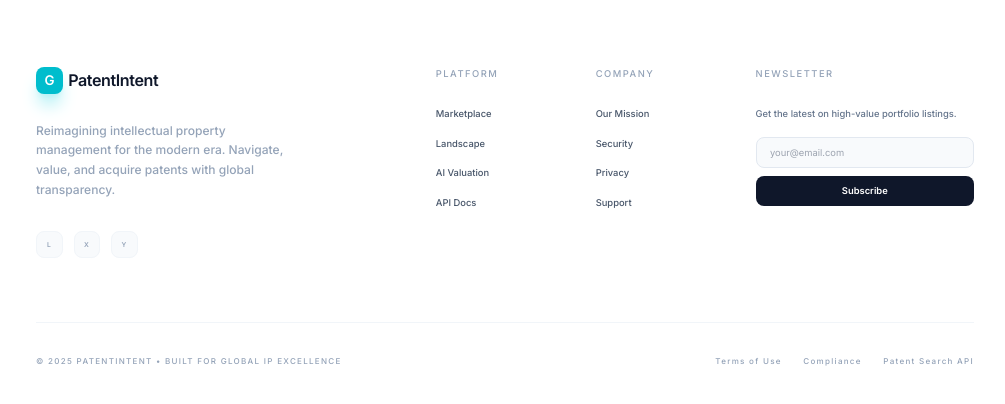
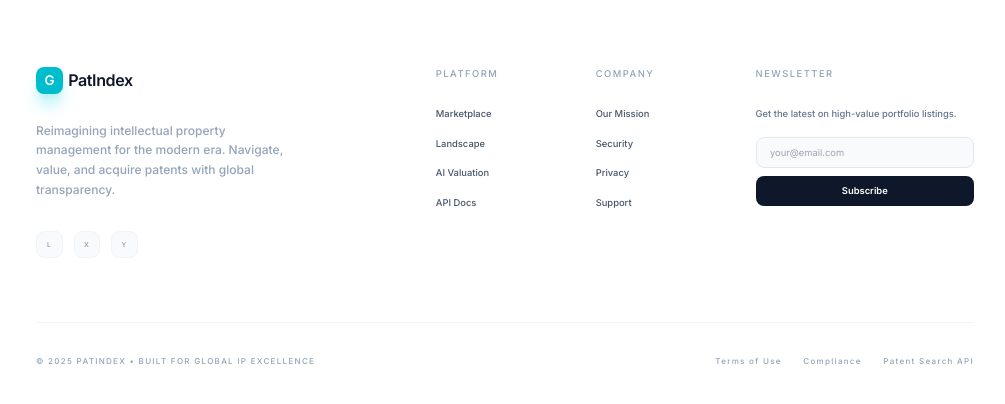
Before and after one commit to pallabghoshgreyb/Gillow, a React (Vite) app: page / in a window 1280 px wide. Shown: the part 1640-2044 px from the top of the page, without its empty margins (135-1140 px from the left). Built offline with nearby package versions, Linux system fonts and the light colour scheme.

Commit message:
Added Docker configuration and updated project

```diff
--- a/components/Layout.tsx
+++ b/components/Layout.tsx
@@ -184,7 +184,7 @@ const Layout: React.FC<LayoutProps> = ({ children }) => {
 
   const openShareWindow = (platform: 'linkedin' | 'x') => {
     const pageUrl = encodeURIComponent(window.location.href);
-    const pageText = encodeURIComponent('Explore this patent intelligence view on PatentIntent');
+    const pageText = encodeURIComponent('Explore this patent intelligence view on PatIndex');
     const targetUrl =
       platform === 'linkedin'
         ? `https://www.linkedin.com/sharing/share-offsite/?url=${pageUrl}`
@@ -212,7 +212,7 @@ const Layout: React.FC<LayoutProps> = ({ children }) => {
                     <div className="w-10 h-10 rounded-xl bg-[#00bdcd] flex items-center justify-center shadow-lg shadow-blue-200 group-hover:rotate-6 transition-all">
                         <span className="text-xl font-semibold text-white">G</span>
                     </div>
-                    <span className="text-2xl font-semibold tracking-tight text-slate-900 transition-colors group-hover:text-blue-600">PatentIntent</span>
+                    <span className="text-2xl font-semibold tracking-tight text-slate-900 transition-colors group-hover:text-blue-600">PatIndex</span>
                 </button>
 
                 <nav className="hidden xl:flex items-center space-x-8">
@@ -387,7 +387,7 @@ const Layout: React.FC<LayoutProps> = ({ children }) => {
                           <div className="w-10 h-10 rounded-xl bg-[#00bdcd] flex items-center justify-center shadow-xl shadow-blue-200">
                               <span className="text-xl font-semibold text-white">G</span>
                           </div>
-                          <span className="text-2xl font-semibold tracking-tight">PatentIntent</span>
+                          <span className="text-2xl font-semibold tracking-tight">PatIndex</span>
                       </div>
                       <p className="text-slate-400 max-w-sm mb-12 text-lg font-medium leading-relaxed">
                           Reimagining intellectual property management for the modern era. Navigate, value, and acquire patents with global transparency.
@@ -421,10 +421,10 @@ const Layout: React.FC<LayoutProps> = ({ children }) => {
                   <div className="md:col-span-2">
                       <h4 className="mb-10 text-sm font-medium uppercase tracking-[0.16em] text-slate-400">Company</h4>
                       <ul className="space-y-6 text-sm font-medium text-slate-600">
-                          <li><button onClick={() => setInfoDialog({ title: 'Our Mission', description: 'PatentIntent helps teams explore patent landscapes, evaluate portfolio strength, and move from discovery to transaction faster.', actionLabel: 'Go Home', actionType: 'home' })} className="hover:text-[#00bdcd] transition-colors">Our Mission</button></li>
+                          <li><button onClick={() => setInfoDialog({ title: 'Our Mission', description: 'PatIndex helps teams explore patent landscapes, evaluate portfolio strength, and move from discovery to transaction faster.', actionLabel: 'Go Home', actionType: 'home' })} className="hover:text-[#00bdcd] transition-colors">Our Mission</button></li>
                           <li><button onClick={() => setInfoDialog({ title: 'Security', description: 'This workspace runs locally with browser-stored preferences. Backend connectivity is optional and can be configured from the server connection panel.', actionLabel: 'Open Server Config', actionType: 'server-config' })} className="hover:text-[#00bdcd] transition-colors">Security</button></li>
                           <li><button onClick={() => setInfoDialog({ title: 'Privacy', description: 'Search history, favorites, and saved searches are stored in your browser on this device unless you connect an external backend.', actionLabel: 'Open Marketplace', actionType: 'browse' })} className="hover:text-[#00bdcd] transition-colors">Privacy</button></li>
-                          <li><button onClick={() => { window.location.href = 'mailto:support@gillow.ai?subject=PatentIntent%20Support'; }} className="hover:text-[#00bdcd] transition-colors">Support</button></li>
+                          <li><button onClick={() => { window.location.href = 'mailto:support@gillow.ai?subject=PatIndex%20Support'; }} className="hover:text-[#00bdcd] transition-colors">Support</button></li>
                       </ul>
                   </div>
 
@@ -448,7 +448,7 @@ const Layout: React.FC<LayoutProps> = ({ children }) => {
 
               <div className="flex flex-col items-center justify-between gap-6 border-t border-slate-100 pt-12 md:flex-row">
                   <div className="text-xs font-medium uppercase tracking-[0.16em] text-slate-400">
-                      © 2025 PatentIntent • Built for Global IP Excellence
+                      © 2025 PatIndex • Built for Global IP Excellence
                   </div>
                   <div className="flex gap-8 text-xs font-medium uppercase tracking-[0.16em] text-slate-400">
                     <button onClick={() => setInfoDialog({ title: 'Terms of Use', description: 'This interface is intended for patent review and portfolio evaluation. Confirm legal and commercial conclusions against official records before making decisions.' })} className="hover:text-slate-900">Terms of Use</button>
@@ -465,7 +465,7 @@ const Layout: React.FC<LayoutProps> = ({ children }) => {
           <div className="w-full max-w-md rounded-3xl border border-slate-200 bg-white p-6 shadow-2xl">
             <div className="flex items-start justify-between gap-4">
               <div>
-                <p className="text-xs font-medium uppercase tracking-[0.16em] text-blue-600">PatentIntent</p>
+                <p className="text-xs font-medium uppercase tracking-[0.16em] text-blue-600">PatIndex</p>
                 <h3 className="mt-2 text-2xl font-semibold tracking-tight text-slate-900">{infoDialog.title}</h3>
               </div>
               <button onClick={() => setInfoDialog(null)} className="rounded-xl border border-slate-200 p-2 text-slate-400 hover:bg-slate-50 hover:text-slate-700">
--- a/components/MaintenanceFeeChart.tsx
+++ b/components/MaintenanceFeeChart.tsx
@@ -116,7 +116,7 @@ const MaintenanceFeeChart: React.FC<MaintenanceFeeChartProps> = ({ patent }) =>
              <div className="flex items-center justify-between gap-4">
                 <div>
                     <div className="text-lg font-black">Escrow Maintenance</div>
-                    <p className="text-xs opacity-80">Process via PatentIntent Direct</p>
+                    <p className="text-xs opacity-80">Process via PatIndex Direct</p>
                 </div>
                 <button className="px-6 py-2.5 bg-white text-blue-600 rounded-xl text-xs font-black uppercase tracking-widest hover:scale-105 transition-all">
                     Initiate
--- a/components/ServerConfigModal.tsx
+++ b/components/ServerConfigModal.tsx
@@ -39,7 +39,7 @@ const ServerConfigModal: React.FC<ServerConfigModalProps> = ({ isOpen, onClose }
                 <div className="p-1.5 bg-blue-100 text-blue-600 rounded-md">
                     <Server size={18} />
                 </div>
-                Connect PatentIntent Backend
+                Connect PatIndex Backend
             </div>
             <button onClick={onClose} className="text-slate-400 hover:text-slate-700 transition-colors">
                 <X size={20} />
@@ -49,7 +49,7 @@ const ServerConfigModal: React.FC<ServerConfigModalProps> = ({ isOpen, onClose }
         {/* Body */}
         <div className="p-6 space-y-4">
             <p className="text-sm text-slate-600">
-                Enter your FastAPI server URL (e.g., <code>http://localhost:8000</code>). The app will automatically connect to your PostgreSQL database through the PatentIntent API.
+                Enter your FastAPI server URL (e.g., <code>http://localhost:8000</code>). The app will automatically connect to your PostgreSQL database through the PatIndex API.
             </p>
 
             <div className="space-y-2">
--- a/components/ValuationBreakdown.tsx
+++ b/components/ValuationBreakdown.tsx
@@ -50,7 +50,7 @@ export const ValuationBreakdown: React.FC<ValuationBreakdownProps> = ({ patent }
           <ShieldCheck size={24} />
         </div>
         <div>
-          <div className="text-[10px] font-black text-emerald-800 uppercase tracking-widest leading-none mb-1">PatentIntent Valuation Model V4</div>
+          <div className="text-[10px] font-black text-emerald-800 uppercase tracking-widest leading-none mb-1">PatIndex Valuation Model V4</div>
           <p className="text-[11px] text-emerald-700 font-medium leading-relaxed italic">
             Computed estimate based on historical transaction data, citation velocity, and multi-jurisdictional family depth.
           </p>
--- a/index.html
+++ b/index.html
@@ -3,7 +3,7 @@
   <head>
     <meta charset="UTF-8" />
     <meta name="viewport" content="width=device-width, initial-scale=1.0" />
-    <title>PatentIntent | Patent Marketplace</title>
+    <title>PatIndex | Patent Marketplace</title>
     <script src="https://cdn.tailwindcss.com"></script>
     <link href="https://fonts.googleapis.com/css2?family=Inter:wght@400;500;600;700;800&display=swap" rel="stylesheet">
     <!-- Leaflet CSS -->
--- a/metadata.json
+++ b/metadata.json
@@ -1,5 +1,5 @@
 {
-  "name": "PatentIntent",
+  "name": "PatIndex",
   "description": "A Zillow-inspired map-based patent and technology intelligence platform.",
   "requestFramePermissions": []
 }
--- a/pages/PatentDetailRedesign.tsx
+++ b/pages/PatentDetailRedesign.tsx
@@ -445,7 +445,7 @@ const buildHistory = (patent: Patent, status: { label: string; tone: Tone }): Hi
     id: 'exam',
     title: hasText(patent.firstActionDate) ? 'First examination event' : 'Examination posture',
     date: hasText(patent.firstActionDate) ? formatDate(patent.firstActionDate) : 'Awaiting detail',
-    detail: patent.officeActionsCount > 0 ? `${patent.officeActionsCount} office action${patent.officeActionsCount === 1 ? '' : 's'} recorded, indicating an active prosecution history.` : 'The current dataset does not surface a dated office action yet.',
+    detail: patent.officeActionsCount > 0 ? `${patent.officeActionsCount} office action${patent.officeActionsCount === 1 ? '' : 's'} appear in the prosecution history, indicating an active examination path.` : 'The current dataset does not surface a dated office action yet.',
     tone: hasText(patent.firstActionDate) ? 'done' : 'active',
   },
   {
@@ -1019,7 +1019,7 @@ const PatentDetailRedesign: React.FC = () => {
             {hasProsecutionSection && (
               <RevealBlock id="prosecution" delay={0.3}>
                 <div className="space-y-5">
-                  <SectionIntro eyebrow="Prosecution history" title="Readable file history" description="An editorial pass over the major recorded events surfaced from the prosecution record." />
+                  <SectionIntro eyebrow="Prosecution history" title="Readable file history" description="An editorial pass over the major prosecution events surfaced from the file history." />
                   <div className={cn('overflow-hidden', CARD)}>
                     <div className="space-y-px bg-slate-100">
                       {view.history.map((item, index) => (
@@ -1031,7 +1031,7 @@ const PatentDetailRedesign: React.FC = () => {
                           </div>
                           <div className="sm:text-right">
                             <span className={cn('inline-flex rounded-full border px-3 py-1 text-xs font-medium', item.tone === 'done' ? 'border-teal-200 bg-teal-50 text-teal-700' : item.tone === 'active' ? 'border-sky-200 bg-sky-50 text-sky-700' : 'border-slate-200 bg-white text-slate-600')}>
-                              {item.tone === 'done' ? 'Recorded' : item.tone === 'active' ? 'Open' : 'Historical'}
+                              {item.tone === 'done' ? 'Completed' : item.tone === 'active' ? 'Open' : 'Historical'}
                             </span>
                           </div>
                         </motion.div>
@@ -1151,7 +1151,7 @@ const PatentDetailRedesign: React.FC = () => {
         )}
 
         <div className="mt-8 border-t border-slate-100 pt-5 text-sm text-slate-400">
-          PatentIntent editorial view combines structured patent metadata with a calmer, reader-first detail experience for quick diligence.
+          PatIndex editorial view combines structured patent metadata with a calmer, reader-first detail experience for quick diligence.
         </div>
       </main>
     </div>
```
